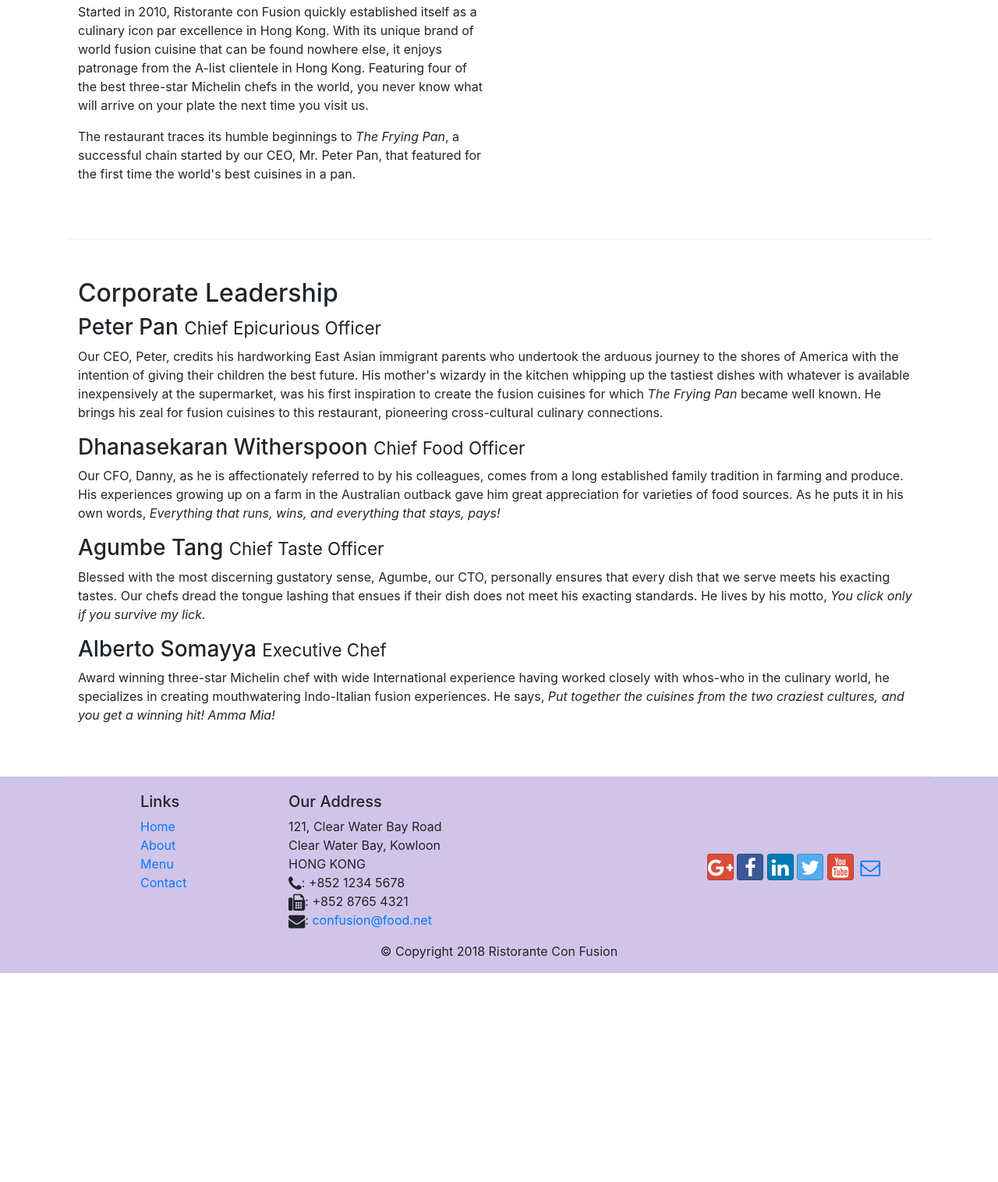
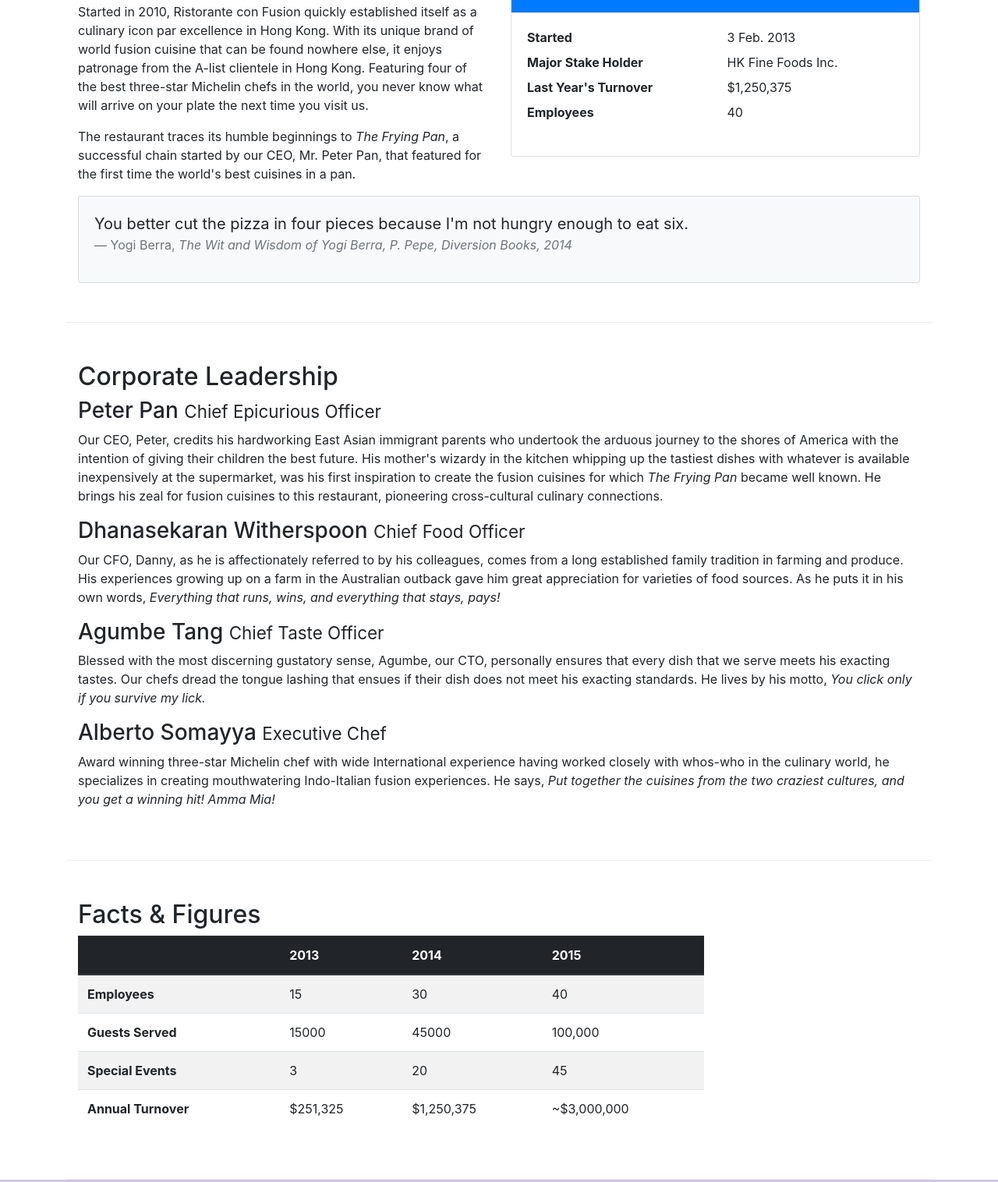
Before and after one commit to Jainishsakhidas/Learning-Bootstrap, a website: page aboutus.html in a window 1280 px wide. Shown: the part 558-2074 px from the top of the page at 78% size. Before the commit the page ends 1806 px from the top, so only its background shows below. Drawn offline with nearby package versions, Linux system fonts and the light colour scheme.

Commit message:
Tables and Cards

```diff
--- a/aboutus.html
+++ b/aboutus.html
@@ -65,7 +65,34 @@
                 <p>Started in 2010, Ristorante con Fusion quickly established itself as a culinary icon par excellence in Hong Kong. With its unique brand of world fusion cuisine that can be found nowhere else, it enjoys patronage from the A-list clientele in Hong Kong.  Featuring four of the best three-star Michelin chefs in the world, you never know what will arrive on your plate the next time you visit us.</p>
                 <p>The restaurant traces its humble beginnings to <em>The Frying Pan</em>, a successful chain started by our CEO, Mr. Peter Pan, that featured for the first time the world's best cuisines in a pan.</p>
             </div>
-            <div>
+            <div class=col-sm>
+                <div class="card">
+                    <h3 class="card-header bg-primary text-white">Facts At A Glance</h3>
+                    <div class="card-body">
+                        <dl class="row">
+                            <dt class="col-6">Started</dt>
+                            <dd class="col-6">3 Feb. 2013</dd>
+                            <dt class="col-6">Major Stake Holder</dt>
+                            <dd class="col-6">HK Fine Foods Inc.</dd>
+                            <dt class="col-6">Last Year's Turnover</dt>
+                            <dd class="col-6">$1,250,375</dd>
+                            <dt class="col-6">Employees</dt>
+                            <dd class="col-6">40</dd>
+                        </dl>
+                    </div>
+                </div>
+            </div>
+            <div class="col-12">
+                <div class="card card-body bg-light">
+                    <blockquote class="blockquote">
+                        <p class="mb-0">You better cut the pizza in four pieces because
+                            I'm not hungry enough to eat six.</p>
+                        <footer class="blockquote-footer">Yogi Berra,
+                            <cite title="Source Title">The Wit and Wisdom of Yogi Berra,
+                            P. Pepe, Diversion Books, 2014</cite>
+                        </footer>
+                    </blockquote>
+                </div>
             </div>
         </div>
 
@@ -83,7 +110,51 @@
                 <p class="d-none d-sm-block">Award winning three-star Michelin chef with wide International experience having worked closely with whos-who in the culinary world, he specializes in creating mouthwatering Indo-Italian fusion experiences. He says, <em>Put together the cuisines from the two craziest cultures, and you get a winning hit! Amma Mia!</em></p>
             </div>
        </div>
-
+       <div class="row row-content">
+           <div class="col-12 col-sm-9">
+               <h2>Facts &amp; Figures</h2>
+                               <div class="table-responsive">
+                    <table class="table table-striped">
+                        <thead class="thead-dark">
+                            <tr>
+                                <th>&nbsp;</th>
+                                <th>2013</th>
+                                <th>2014</th>
+                                <th>2015</th>
+                            </tr>
+                        </thead>
+                        <tbody>
+                            <tr>
+                                <th>Employees</th>
+                                <td>15</td>
+                                <td>30</td>
+                                <td>40</td>
+                            </tr>
+                            <tr>
+                                <th>Guests Served</th>
+                                <td>15000</td>
+                                <td>45000</td>
+                                <td>100,000</td>
+                            </tr>
+                            <tr>
+                                <th>Special Events</th>
+                                <td>3</td>
+                                <td>20</td>
+                                <td>45</td>
+                            </tr>
+                            <tr>
+                                <th>Annual Turnover</th>
+                                <td>$251,325</td>
+                                <td>$1,250,375</td>
+                                <td>~$3,000,000</td>
+                            </tr>
+                        </tbody>
+                    </table>
+                </div>
+           </div>
+           <div class="col-12 col-sm-3">
+           </div>
+       </div>
     </div>
 
     <footer class="footer">
```
Also changed, not shown: 1 other file.
